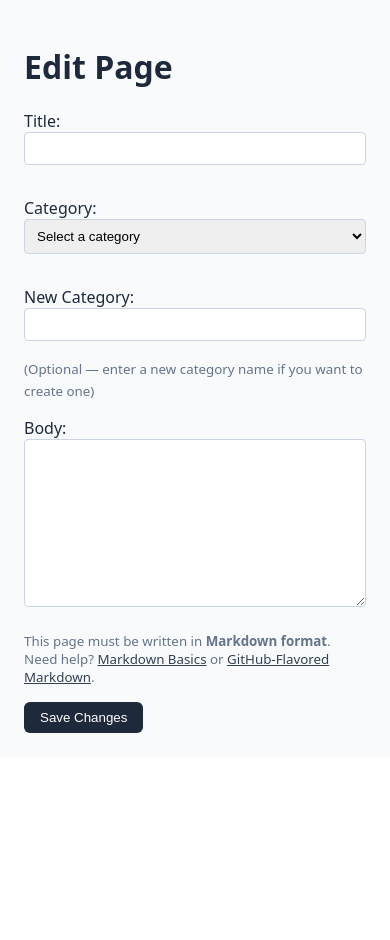
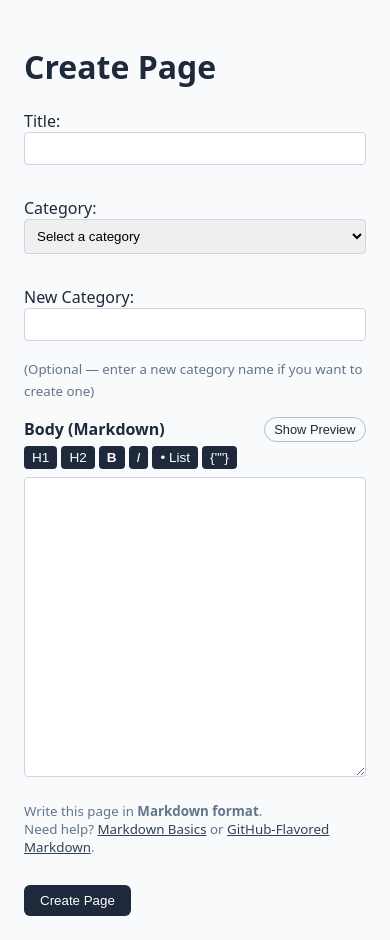
Before and after one commit to profzeller/socdoc, a Django app: page /docs/edit/ in a window 390 px wide. Shown: the part 97-1037 px from the top of the page. Before the commit the page ends 854 px from the top, so only its background shows below. Run offline with Django 5.2, Linux system fonts and the light colour scheme; the visitor is signed in with stand-in values (Sample User, id 1); data comes from the database, SQL or seed files in the repository; data that the repository does not hold is empty.

Commit message:
Add new Markdown editor with live preview, toolbar, and autosave support
Integrate a Markdown editor into the documentation page edit template with live preview functionality, a formatting toolbar (headings, bold, italic, etc.), and autosave of drafts using local storage. Update styles for improved layout and responsiveness.

````diff
--- a/templates/docs/edit.html
+++ b/templates/docs/edit.html
@@ -1,10 +1,10 @@
 {% extends "_base.html" %}
-{% block title %}Edit: {{ page.title }}{% endblock %}
+{% block title %}{{ form.instance.pk|yesno:"Edit Page,Create Page" }}{% endblock %}
 
 {% block content %}
-<h1>Edit Page</h1>
+<h1>{{ form.instance.pk|yesno:"Edit Page,Create Page" }}</h1>
 
-<form method="post">
+<form method="post" id="doc-form">
   {% csrf_token %}
   {{ form.non_field_errors }}
 
@@ -25,18 +26,184 @@
       (Optional — enter a new category name if you want to create one)
     </small>
   </p>
+  {% endif %}
 
-  <p>
-    {{ form.body.label_tag }}<br>
+  <!-- Markdown editor + preview -->
+  <div class="md-editor" data-doc-key="{{ form.instance.slug|default_if_none:'' }}">
+    <div class="md-editor-main">
+
+      <!-- 🔹 HEADER WITH TOGGLE -->
+      <div class="md-editor-header">
+        <label for="id_body"><strong>Body (Markdown)</strong></label>
+        <button type="button" id="toggle-preview" class="md-preview-toggle">
+          Show Preview
+        </button>
+      </div>
+
+      <!-- 🔹 TOOLBAR -->
+      <div class="md-toolbar">
+        <button type="button" data-md="h1">H1</button>
+        <button type="button" data-md="h2">H2</button>
+        <button type="button" data-md="bold"><strong>B</strong></button>
+        <button type="button" data-md="italic"><em>I</em></button>
+        <button type="button" data-md="ul">• List</button>
+        <button type="button" data-md="code">{"</>"}</button>
+      </div>
+
       {{ form.body }}
+
       <small style="color:#64748b; display:block; margin-top:0.25rem;">
-      This page must be written in <strong>Markdown format</strong>.<br>
+        Write this page in <strong>Markdown format</strong>.<br>
         Need help?
         <a href="https://www.markdownguide.org/basic-syntax/" target="_blank">Markdown Basics</a> or
         <a href="https://github.github.com/gfm/" target="_blank">GitHub-Flavored Markdown</a>.
       </small>
-  </p>
 
-  <button type="submit">Save Changes</button>
+      <p id="autosave-status" class="autosave-status"></p>
+    </div>
+
+    <!-- 🔹 PREVIEW COLUMN (starts hidden via JS) -->
+    <div class="md-preview">
+      <div class="md-preview-inner" id="md-preview">
+        <!-- live preview goes here -->
+      </div>
+    </div>
+  </div>
+
+  <button type="submit">
+    {{ form.instance.pk|yesno:"Save Changes,Create Page" }}
+  </button>
 </form>
+
+<!-- Markdown renderer (CDN) -->
+<script src="https://cdn.jsdelivr.net/npm/marked/marked.min.js"></script>
+
+<script>
+  (function () {
+    const textarea = document.getElementById('id_body');
+    if (!textarea) return;
+
+    const preview = document.getElementById('md-preview');
+    const editor = document.querySelector('.md-editor');
+    const status = document.getElementById('autosave-status');
+    const previewToggle = document.getElementById('toggle-preview');
+    const previewColumn = preview ? preview.parentElement : null;
+
+    const storageKeyBase = 'socdocs-md-';
+    const docKeyAttr = editor ? editor.getAttribute('data-doc-key') : '';
+    const storageKey = storageKeyBase + (docKeyAttr || window.location.pathname);
+
+    // ---- Preview visibility (default: OFF) ----
+    let previewVisible = false;
+    if (previewColumn) {
+      previewColumn.style.display = 'none';  // start hidden
+    }
+    if (previewToggle) {
+      previewToggle.addEventListener('click', function () {
+        previewVisible = !previewVisible;
+        if (previewColumn) {
+          previewColumn.style.display = previewVisible ? 'block' : 'none';
+        }
+        previewToggle.textContent = previewVisible ? 'Hide Preview' : 'Show Preview';
+      });
+    }
+
+    // ---- Load draft from localStorage ----
+    const savedDraft = localStorage.getItem(storageKey);
+    if (savedDraft && !textarea.value) {
+      textarea.value = savedDraft;
+    }
+
+    // ---- Render Markdown into preview ----
+    function renderPreview() {
+      if (!preview) return;
+      if (typeof marked !== 'undefined') {
+        preview.innerHTML = marked.parse(textarea.value || '');
+      } else {
+        preview.textContent = textarea.value || '';
+      }
+    }
+
+    // ---- Auto-save draft to localStorage ----
+    let saveTimeout = null;
+    function scheduleAutosave() {
+      if (saveTimeout) clearTimeout(saveTimeout);
+      saveTimeout = setTimeout(function () {
+        localStorage.setItem(storageKey, textarea.value || '');
+        if (status) {
+          const now = new Date();
+          const t = now.toLocaleTimeString();
+          status.textContent = 'Draft saved at ' + t;
+        }
+      }, 600); // save 0.6s after typing stops
+    }
+
+    textarea.addEventListener('input', function () {
+      renderPreview();
+      scheduleAutosave();
+    });
+
+    // ---- Toolbar: insert / wrap markdown ----
+    function wrapSelection(before, after) {
+      const start = textarea.selectionStart || 0;
+      const end = textarea.selectionEnd || 0;
+      const value = textarea.value;
+      const selected = value.slice(start, end);
+      const newText = before + selected + (after != null ? after : '');
+      textarea.setRangeText(newText, start, end, 'end');
+      textarea.dispatchEvent(new Event('input'));
+      textarea.focus();
+    }
+
+    function insertLinePrefix(prefix) {
+      const start = textarea.selectionStart || 0;
+      const end = textarea.selectionEnd || 0;
+      const value = textarea.value;
+      const before = value.slice(0, start);
+      const selected = value.slice(start, end) || 'List item';
+      const after = value.slice(end);
+
+      const lines = selected.split('\n').map(l => {
+        return l.trim() ? prefix + ' ' + l.trim() : prefix + ' ';
+      });
+      const newBlock = lines.join('\n');
+
+      textarea.value = before + newBlock + after;
+      const newCursor = before.length + newBlock.length;
+      textarea.setSelectionRange(newCursor, newCursor);
+      textarea.dispatchEvent(new Event('input'));
+      textarea.focus();
+    }
+
+    document.querySelectorAll('.md-toolbar button[data-md]').forEach(btn => {
+      btn.addEventListener('click', function () {
+        const action = this.getAttribute('data-md');
+        switch (action) {
+          case 'h1':
+            insertLinePrefix('#');
+            break;
+          case 'h2':
+            insertLinePrefix('##');
+            break;
+          case 'bold':
+            wrapSelection('**', '**');
+            break;
+          case 'italic':
+            wrapSelection('*', '*');
+            break;
+          case 'ul':
+            insertLinePrefix('-');
+            break;
+          case 'code':
+            wrapSelection('\n```bash\n', '\n```\n');
+            break;
+        }
+      });
+    });
+
+    // Initial render (even if preview is hidden)
+    renderPreview();
+  })();
+</script>
+
 {% endblock %}
--- a/web/static/css/app.css
+++ b/web/static/css/app.css
@@ -317,3 +317,110 @@ body.dark .btn-discord:hover {
 .message.success { background: #dcfce7; color: #166534; }
 .message.error { background: #fee2e2; color: #b91c1c; }
 .message.info { background: #e0f2fe; color: #075985; }
+
+/* =========================
+   Markdown Editor Layout
+========================= */
+
+.md-editor {
+  display: flex;
+  gap: 1rem;
+  align-items: stretch;
+  margin-bottom: 1rem;
+}
+
+.md-editor-main,
+.md-preview {
+  flex: 1;
+  min-width: 0;
+}
+
+/* Toolbar */
+.md-toolbar {
+  display: flex;
+  gap: 0.25rem;
+  margin: 0.25rem 0 0.5rem 0;
+}
+
+.md-toolbar button {
+  background: var(--button-bg);
+  color: var(--nav-text);
+  border: none;
+  padding: 0.25rem 0.5rem;
+  border-radius: 4px;
+  font-size: 0.85rem;
+  cursor: pointer;
+  transition: background 0.2s ease, transform 0.02s ease;
+}
+
+.md-toolbar button:hover {
+  background: var(--button-hover);
+  transform: translateY(-1px);
+}
+
+/* Textarea – make it fill the column */
+#id_body {
+  width: 100%;
+  min-height: 300px;
+  font-family: ui-monospace, SFMono-Regular, Menlo, Monaco, Consolas, "Liberation Mono", "Courier New", monospace;
+  resize: vertical;
+}
+
+/* Preview panel */
+.md-preview {
+  background: rgba(15, 23, 42, 0.03);
+  border: 1px solid #cbd5e1;
+  border-radius: 6px;
+  padding: 0.5rem;
+  overflow: auto;
+}
+
+body.dark .md-preview {
+  background: rgba(15, 23, 42, 0.6);
+  border-color: #475569;
+}
+
+.md-preview-inner {
+  font-size: 0.95rem;
+}
+
+/* Autosave status */
+.autosave-status {
+  font-size: 0.8rem;
+  color: #64748b;
+  margin-top: 0.25rem;
+}
+
+/* Mobile: stack editor & preview */
+@media (max-width: 900px) {
+  .md-editor {
+    flex-direction: column;
+  }
+}
+
+.md-editor-header {
+  display: flex;
+  justify-content: space-between;
+  align-items: center;
+  margin-bottom: 0.25rem;
+}
+
+.md-preview-toggle {
+  background: transparent;
+  color: var(--fg);
+  border: 1px solid rgba(148, 163, 184, 0.7);
+  padding: 0.25rem 0.6rem;
+  border-radius: 999px;
+  font-size: 0.8rem;
+  cursor: pointer;
+}
+
+body.dark .md-preview-toggle {
+  color: var(--fg);
+  border-color: #64748b;
+}
+
+.md-preview-toggle:hover {
+  background: var(--button-bg);
+  color: var(--nav-text);
+}
````
Also changed, not shown: other parts of templates/docs/edit.html (+1 -0 lines). Lines whose indentation alone changed are shown as unchanged.
